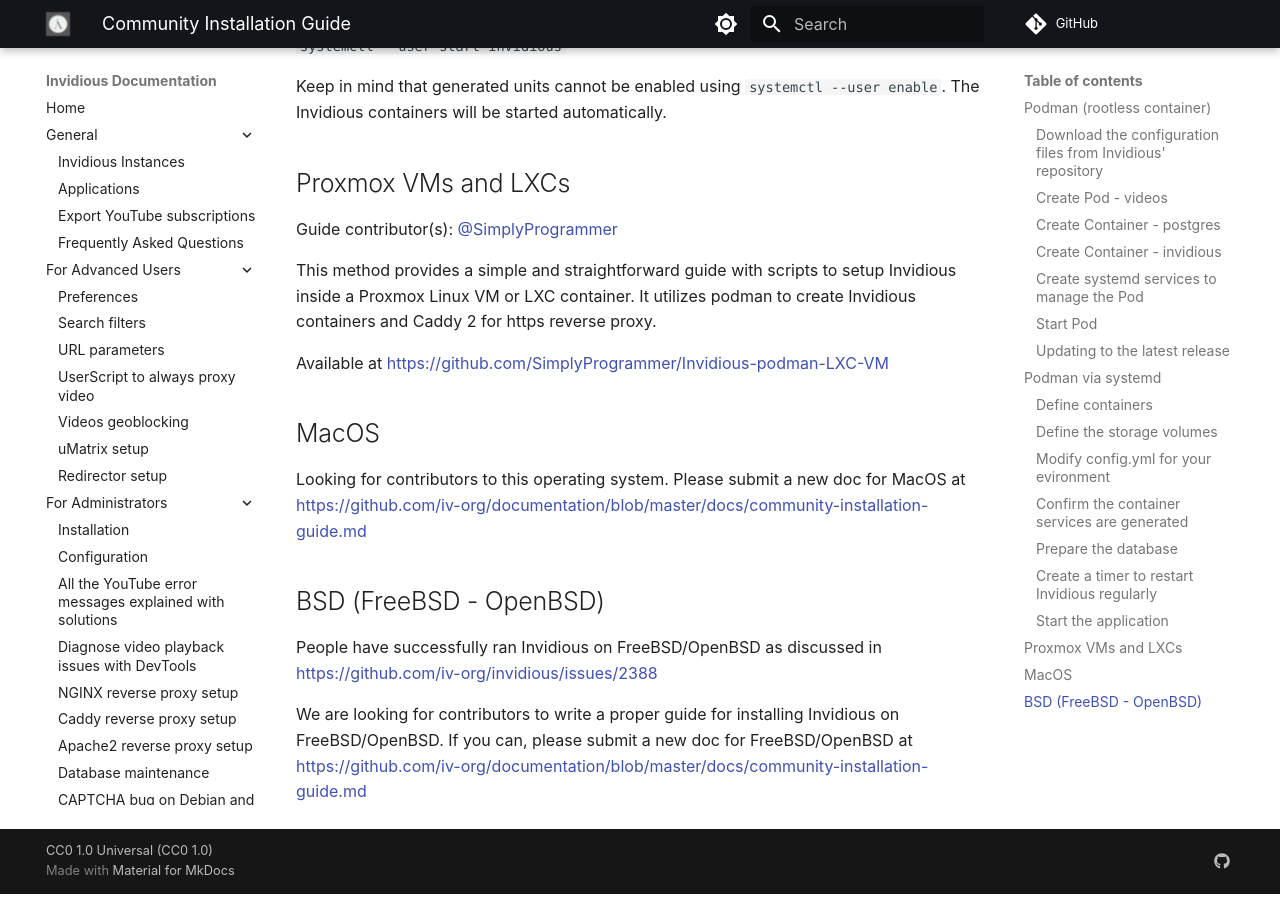
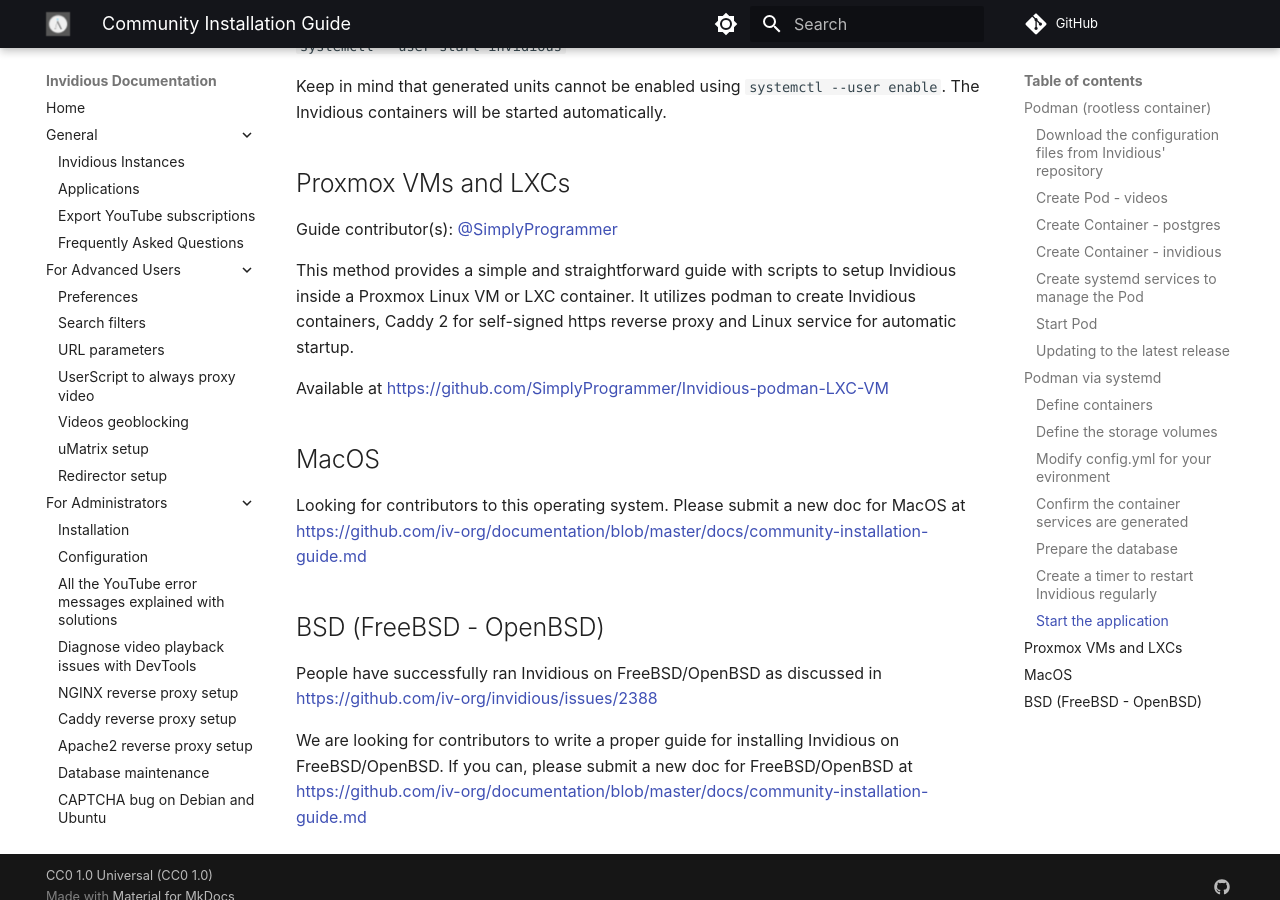
Before and after one commit to iv-org/documentation, an MkDocs documentation site: the page built from docs/community-installation-guide.md, in a window 1280 px wide and 900 px high, scrolled down 6597 px. Built offline with MkDocs 1.6.1 and Material for MkDocs 9.7.7, drawn with Linux system fonts in a browser that asks for light colours; comment, search, counter and statistics services are not loaded.

Commit message:
Enhance community installation guide details
Updated the installation guide to include details about self-signed HTTPS reverse proxy and Linux service for automatic startup.

```diff
--- a/docs/community-installation-guide.md
+++ b/docs/community-installation-guide.md
@@ -299,7 +299,7 @@
 Guide contributor(s): [@SimplyProgrammer](https://github.com/SimplyProgrammer)
 
 This method provides a simple and straightforward guide with scripts to setup Invidious inside a Proxmox Linux VM or LXC container.
-It utilizes podman to create Invidious containers and Caddy 2 for https reverse proxy.
+It utilizes podman to create Invidious containers, Caddy 2 for self-signed https reverse proxy and Linux service for automatic startup.
 
 Available at https://github.com/SimplyProgrammer/Invidious-podman-LXC-VM
 
```
